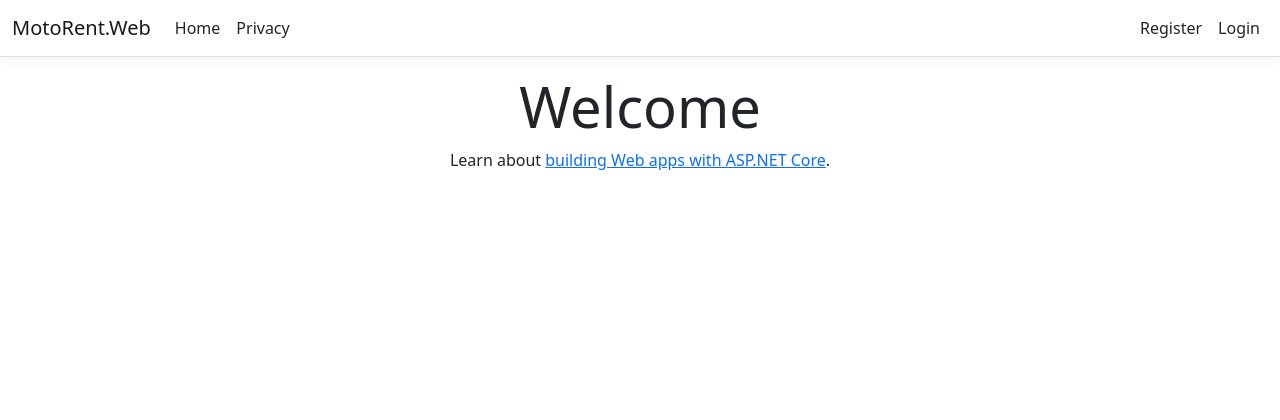
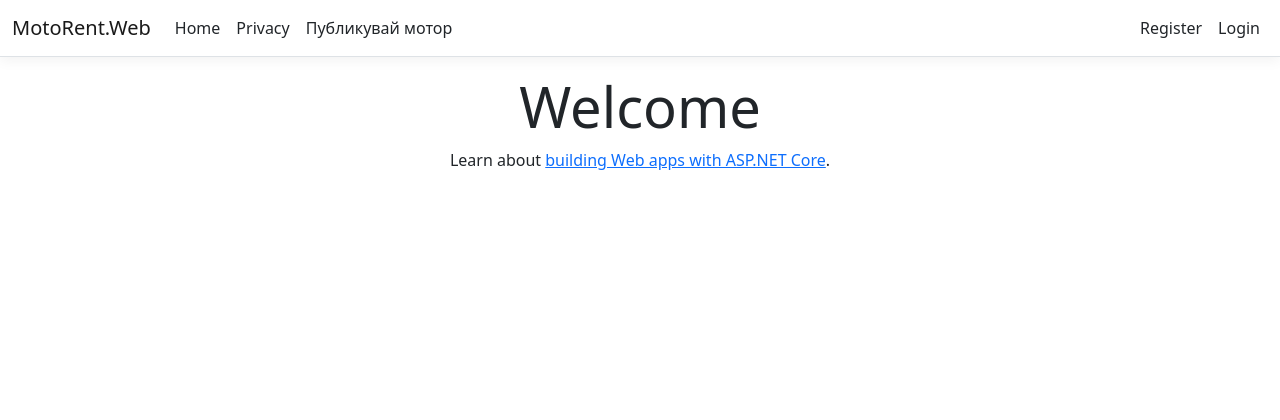
Before and after one commit to Melih20012206/MotoRent, an ASP.NET Core app: page / in a window 1280 px wide. Shown: the top 420 px of the page. Run offline with ASP.NET Core 8, Linux system fonts and the light colour scheme; style sheets or scripts are compiled from the project's sources; some libraries are stand-ins or nearby versions.

Commit message:
Add publish listing link to navigation

```diff
--- a/MotoRent.Web/Views/Shared/_Layout.cshtml
+++ b/MotoRent.Web/Views/Shared/_Layout.cshtml
@@ -25,6 +25,12 @@
                         <li class="nav-item">
                             <a class="nav-link text-dark" asp-area="" asp-controller="Home" asp-action="Privacy">Privacy</a>
                         </li>
+                        <li class="nav-item">
+                            <a class="nav-link text-dark"
+                               asp-area=""
+                               asp-controller="RentalListings"
+                               asp-action="Create">Публикувай мотор</a>
+                        </li>
                     </ul>
                     <partial name="_LoginPartial" />
                 </div>
```
